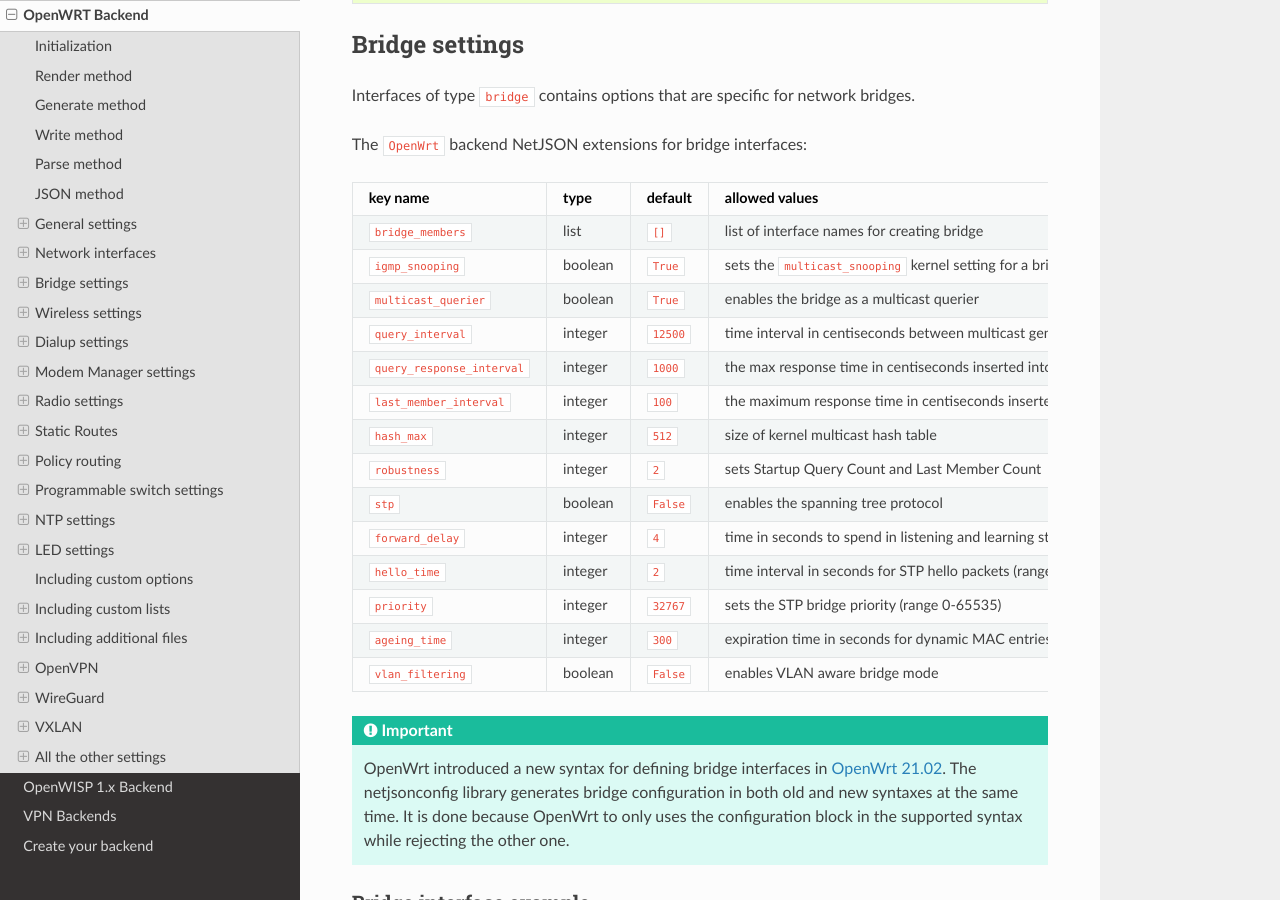
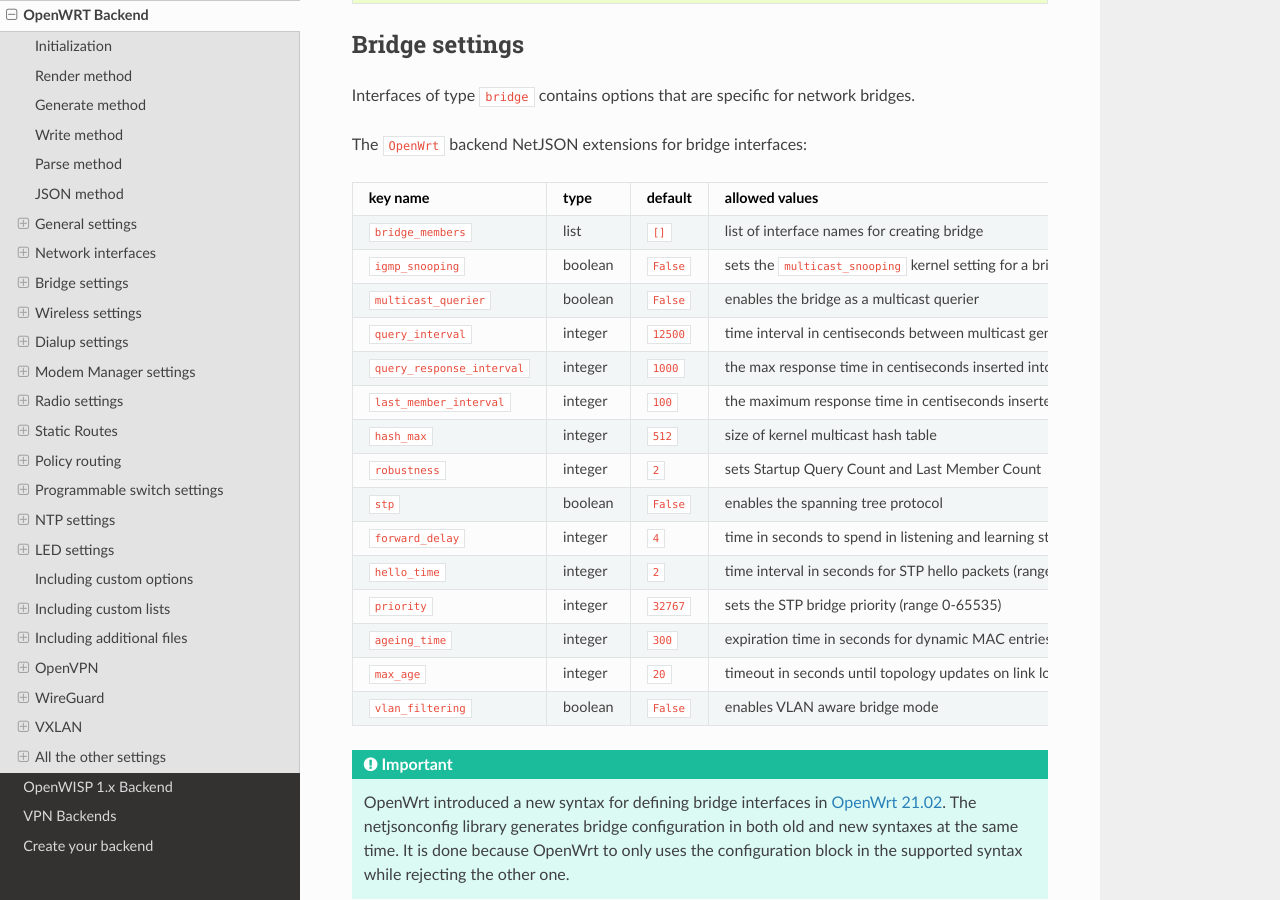
Before and after one commit to openwisp/netjsonconfig, a Sphinx documentation site: the page built from docs/source/backends/openwrt.rst, in a window 1280 px wide and 900 px high, scrolled down 10519 px. Built offline with Sphinx 7.4.7 and the Read the Docs theme 2.0.0, drawn with Linux system fonts in a browser that asks for light colours.

Commit message:
[change:fix] Fixed schema default values and docs
The default value of igmp_snooping has always been wrong.

```diff
--- a/docs/source/backends/openwrt.rst
+++ b/docs/source/backends/openwrt.rst
@@ -539,9 +539,9 @@
 +=============================+=========+===========+=============================================================+
 | ``bridge_members``          | list    | ``[]``    | list of interface names for creating bridge                 |
 +-----------------------------+---------+-----------+-------------------------------------------------------------+
-| ``igmp_snooping``           | boolean | ``True``  | sets the ``multicast_snooping`` kernel setting for a bridge |
+| ``igmp_snooping``           | boolean | ``False`` | sets the ``multicast_snooping`` kernel setting for a bridge |
 +-----------------------------+---------+-----------+-------------------------------------------------------------+
-| ``multicast_querier``       | boolean | ``True``  | enables the bridge as a multicast querier                   |
+| ``multicast_querier``       | boolean | ``False`` | enables the bridge as a multicast querier                   |
 +-----------------------------+---------+-----------+-------------------------------------------------------------+
 | ``query_interval``          | integer | ``12500`` | time interval in centiseconds between multicast general     |
 |                             |         |           | queries                                                     |
@@ -569,6 +569,8 @@
 | ``ageing_time``             | integer | ``300``   | expiration time in seconds for dynamic MAC                  |
 |                             |         |           | entries in the filtering DB" (range 10-1000000)             |
 +-----------------------------+---------+-----------+-------------------------------------------------------------+
+| ``max_age``                 | integer | ``20``    | timeout in seconds until topology updates on link loss      |
++-----------------------------+---------+-----------+-------------------------------------------------------------+
 | ``vlan_filtering``          | boolean | ``False`` | enables VLAN aware bridge mode                              |
 +-----------------------------+---------+-----------+-------------------------------------------------------------+
 
```
Also changed, not shown: 1 other file.
